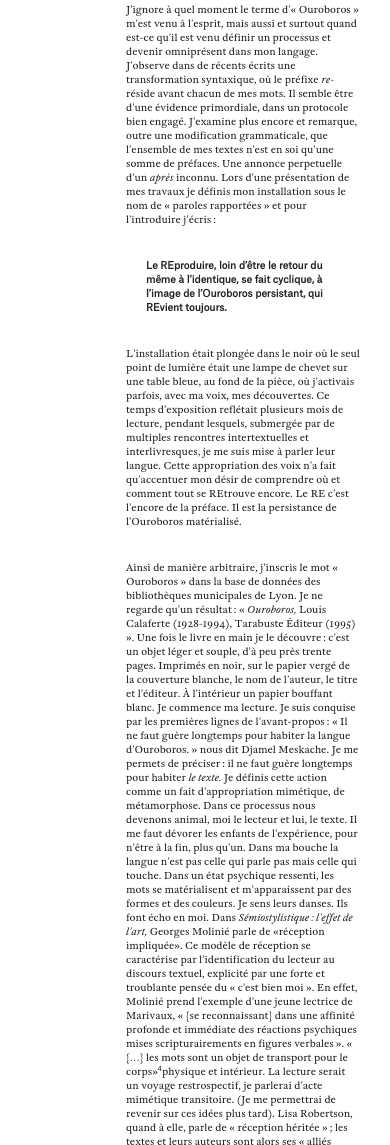
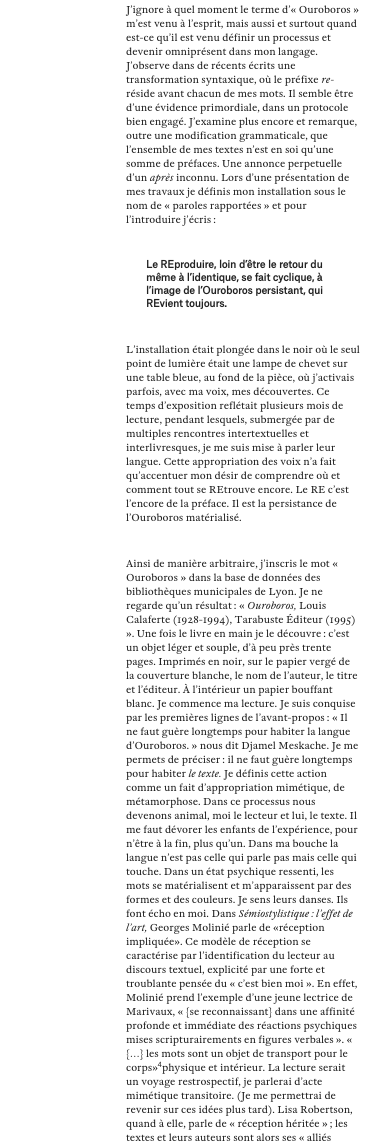
Before and after one commit to ClaraDegay/ClaraDegay.github.io, a plain HTML site: page index.html in a window 390 px wide. Shown: the part 774-1919 px from the top of the page. Drawn offline with Linux system fonts and the light colour scheme.

Commit message:
update18

```diff
--- a/styles/styles.css
+++ b/styles/styles.css
@@ -188,7 +188,7 @@ h1{
 .citation{
 	padding-left: 20px;
 	padding-right: 20px;
-	line-height: 14px;
+	line-height: 13px;
 }
 
 	/*etc pour chaque différence de texte.*/
```
